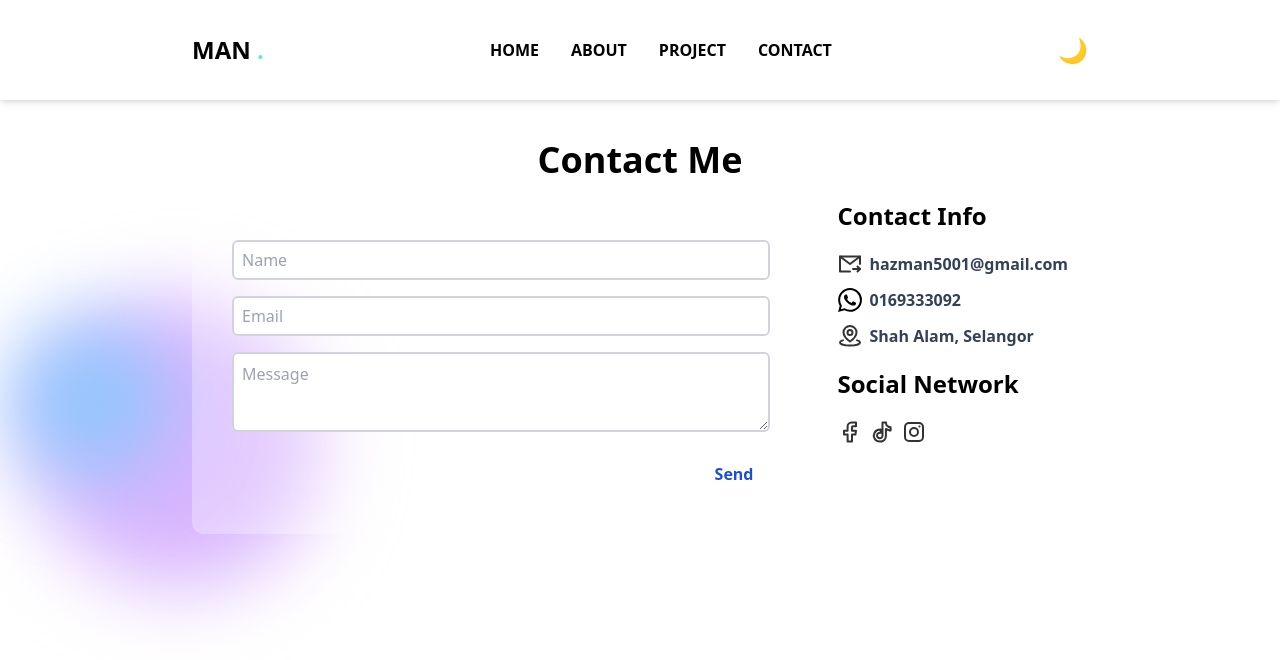
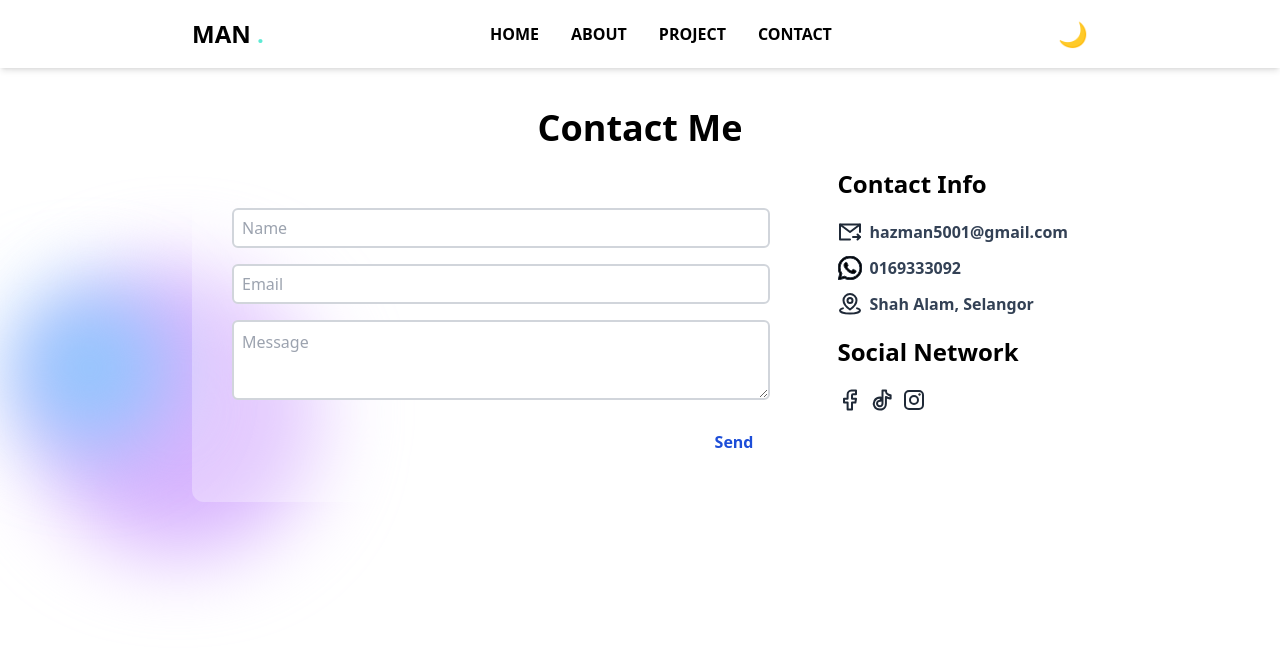
Before and after one commit to Hazman97/hazman5540, a Vue app: page /contact in a window 1280 px wide. Shown: the top 660 px of the page. Built offline with nearby package versions, Linux system fonts and the light colour scheme.

Commit message:
feat: Add rounded corners to about page image
The code changes in `about.vue` include adding the `rounded-md` class to the image element, giving it rounded corners. This improves the visual appearance of the image on the about page.

```diff
--- a/public/index.html
+++ b/public/index.html
@@ -7,11 +7,11 @@
     <link rel="icon" href="<%= BASE_URL %>favicon.ico">
     <title><%= htmlWebpackPlugin.options.title %></title>
   </head>
-  <body class="dark:bg-black">
+  <body class="bg-white dark:bg-[#0a192f]">
     <noscript>
       <strong>We're sorry but <%= htmlWebpackPlugin.options.title %> doesn't work properly without JavaScript enabled. Please enable it to continue.</strong>
     </noscript>
-    <div id="app"></div>
+    <div id="app" ></div>
     <!-- built files will be auto injected -->
   </body>
 </html>
--- a/src/router/index.ts
+++ b/src/router/index.ts
@@ -5,6 +5,8 @@ import HomeView from '../views/HomeView.vue';
 import PortfolioView from '../views/portfolio/portfolio.vue';
 import Nav from '../views/portfolio/header.vue'; // Import the Nav component
 import Contact from '../views/portfolio/contact.vue'; // Import the Contact component
+import about from '../views/portfolio/about.vue'; // Import the About component
+import project from '../views/portfolio/project.vue'; // Import the Project component
 
 const routes = [
   {
@@ -31,6 +33,22 @@ const routes = [
       nav: Nav,          // This is the named view
     },
   },
+  {
+    path: "/project",
+    name: "project",
+    components: {
+      default: project,  // This is the default view
+      nav: Nav,          // This is the named view
+    },
+  },
+  {
+    path: "/about",
+    name: "about",
+    components: {
+      default: about,  // This is the default view
+      nav: Nav,          // This is the named view
+    },
+  },
 
 ];
 
--- a/src/views/portfolio/about.vue
+++ b/src/views/portfolio/about.vue
@@ -22,7 +22,7 @@
                 contribute to front-end development or IT support roles.</p>
         </div>
         <div class="w-full py-10">
-          <img src="/test.png" alt="" class="w-60 h-60 object-cover mx-auto" />
+          <img src="/test.png" alt="" class="w-60 h-60 object-cover mx-auto rounded-md" />
         </div>
       </div>
     </div>
--- a/src/views/portfolio/contact.vue
+++ b/src/views/portfolio/contact.vue
@@ -22,12 +22,12 @@
 </style>
 
 <template>
-  <div class="px-[15%] relative z-1 dark:bg-[#0a192f] py-10">
+  <div class="px-[15%] relative z-1 dark:bg-[#0a192f] py-10 ">
     <div class="absolute top-0 -left-4 w-72 h-72 rounded-full bg-purple-300 blur-2xl animate-move-spin-scale"></div>
     <div class="absolute top-5 -left-10 w-40 h-40 rounded-full bg-blue-300 blur-2xl animate-move-spin-scale"></div>
-    <h2 class="font-semibold text-center text-4xl capitalize text-black dark:text-white">contact me</h2>
+    <h2 class="font-semibold text-center text-4xl capitalize text-black dark:text-[#ccd6f6]">contact me</h2>
     <div class="flex flex-col sm:flex-col md:flex-row md:justify-between gap-2 relative z-2">
-      <div class="bg-white/30 backdrop:blur-xl container w-full h-50 py-10 px-10 rounded-xl">
+      <div class="bg-white/30 dark:bg-black/10 backdrop:blur-xl dark:mt-10 container w-full h-50 py-10 px-10 rounded-xl">
         <h1 class="text-center text-3xl font-semibold capitalize mb-5">
 
         </h1>
@@ -52,42 +52,101 @@
     <div class="flex justify-end">
       <button
         type="submit"
-        class="bg-white bg-opacity-30 backdrop-filter backdrop-blur-md rounded-full px-4 py-2 text-blue-700 font-semibold"
+        class="bg-white dark:bg-transparent dark:border-teal-300 dark:border dark:text-teal-500 bg-opacity-30 backdrop-filter backdrop-blur-md rounded-full px-4 py-2 text-blue-700 font-semibold"
       >
         Send
       </button>
     </div>
   </form>
       </div>
-      <div class=" p-5  backdrop-blur-md bg-white/30 rounded-xl">
+      <div class=" p-5  backdrop-blur-md bg-white/30 dark:bg-black/10 rounded-xl dark:text-[#ccd6f6] dark:mt-10">
 <h1 class="font-semibold text-2xl capitalize ">contact info</h1>
 <div class="flex flex-col gap-3 mt-5">
-    <a href="mailto:hazman5001@gmail.com" target="_blank" class="text-slate-700 font-semibold items-center flex gap-2"> <span>
-<svg width="24" height="24" viewBox="0 0 48 48" fill="none" xmlns="http://www.w3.org/2000/svg">
-<path d="M44 24V9H24H4V24V39H24" stroke="#333" stroke-width="4" stroke-linecap="round" stroke-linejoin="round" />
-<path d="M44 34L30 34" stroke="#333" stroke-width="4" stroke-linecap="round" stroke-linejoin="round" />
-<path d="M39 29L44 34L39 39" stroke="#333" stroke-width="4" stroke-linecap="round" stroke-linejoin="round" />
-<path d="M4 9L24 24L44 9" stroke="#333" stroke-width="4" stroke-linecap="round" stroke-linejoin="round" />
-</svg>
+    <a href="mailto:hazman5001@gmail.com" target="_blank" class="text-slate-700 dark:text-slate-400 font-semibold items-center flex gap-2"> <span>
+
+      <svg
+              width="24"
+              height="24"
+              viewBox="0 0 48 48"
+              fill="none"
+              xmlns="http://www.w3.org/2000/svg"
+              class="stroke-current text-gray-800 dark:text-slate-400"
+            > <path
+                d="M44 24V9H24H4V24V39H24"
+                stroke-width="4"
+                stroke-linecap="round"
+                stroke-linejoin="round"
+              />
+              <path
+                d="M44 34L30 34"
+                stroke-width="4"
+                stroke-linecap="round"
+                stroke-linejoin="round"
+              />
+              <path
+                d="M39 29L44 34L39 39"
+                stroke-width="4"
+                stroke-linecap="round"
+                stroke-linejoin="round"
+              />
+              <path
+                d="M4 9L24 24L44 9"
+                stroke-width="4"
+                stroke-linecap="round"
+                stroke-linejoin="round"
+              />
+            </svg>
 </span> hazman5001@gmail.com</a>
       <a
       href="https://wa.me/60169333092"
-      class="text-slate-700 font-semibold flex items-center gap-2"
+      class="text-slate-700 font-semibold flex items-center gap-2 dark:text-slate-400"
       target="_blank"
       rel="noopener noreferrer"
     > <span>
-
-        <svg width="24px" height="24px" viewBox="0 0 24 24" role="img" xmlns="http://www.w3.org/2000/svg"><title>WhatsApp icon</title><path d="M17.472 14.382c-.297-.149-1.758-.867-2.03-.967-.273-.099-.471-.148-.67.15-.197.297-.767.966-.94 1.164-.173.199-.347.223-.644.075-.297-.15-1.255-.463-2.39-1.475-.883-.788-1.48-1.761-1.653-2.059-.173-.297-.018-.458.13-.606.134-.133.298-.347.446-.52.149-.174.198-.298.298-.497.099-.198.05-.371-.025-.52-.075-.149-.669-1.612-.916-2.207-.242-.579-.487-.5-.669-.51-.173-.008-.371-.01-.57-.01-.198 0-.52.074-.792.372-.272.297-1.04 1.016-1.04 2.479 0 1.462 1.065 2.875 1.213 3.074.149.198 2.096 3.2 5.077 4.487.709.306 1.262.489 1.694.625.712.227 1.36.195 1.871.118.571-.085 1.758-.719 2.006-1.413.248-.694.248-1.289.173-1.413-.074-.124-.272-.198-.57-.347m-5.421 7.403h-.004a9.87 9.87 0 01-5.031-1.378l-.361-.214-3.741.982.998-3.648-.235-.374a9.86 9.86 0 01-1.51-5.26c.001-5.45 4.436-9.884 9.888-9.884 2.64 0 5.122 1.03 6.988 2.898a9.825 9.825 0 012.893 6.994c-.003 5.45-4.437 9.884-9.885 9.884m8.413-18.297A11.815 11.815 0 0012.05 0C5.495 0 .16 5.335.157 11.892c0 2.096.547 4.142 1.588 5.945L.057 24l6.305-1.654a11.882 11.882 0 005.683 1.448h.005c6.554 0 11.89-5.335 11.893-11.893a11.821 11.821 0 00-3.48-8.413Z"/></svg>
-
-    </span>
+  <svg
+    class="stroke-current text-gray-800 dark:text-slate-400"
+    width="24px"
+    height="24px"
+    viewBox="0 0 24 24"
+    role="img"
+    xmlns="http://www.w3.org/2000/svg"
+  >
+    <title>WhatsApp icon</title>
+    <path
+      d="M17.472 14.382c-.297-.149-1.758-.867-2.03-.967-.273-.099-.471-.148-.67.15-.197.297-.767.966-.94 1.164-.173.199-.347.223-.644.075-.297-.15-1.255-.463-2.39-1.475-.883-.788-1.48-1.761-1.653-2.059-.173-.297-.018-.458.13-.606.134-.133.298-.347.446-.52.149-.174.198-.298.298-.497.099-.198.05-.371-.025-.52-.075-.149-.669-1.612-.916-2.207-.242-.579-.487-.5-.669-.51-.173-.008-.371-.01-.57-.01-.198 0-.52.074-.792.372-.272.297-1.04 1.016-1.04 2.479 0 1.462 1.065 2.875 1.213 3.074.149.198 2.096 3.2 5.077 4.487.709.306 1.262.489 1.694.625.712.227 1.36.195 1.871.118.571-.085 1.758-.719 2.006-1.413.248-.694.248-1.289.173-1.413-.074-.124-.272-.198-.57-.347m-5.421 7.403h-.004a9.87 9.87 0 01-5.031-1.378l-.361-.214-3.741.982.998-3.648-.235-.374a9.86 9.86 0 01-1.51-5.26c.001-5.45 4.436-9.884 9.888-9.884 2.64 0 5.122 1.03 6.988 2.898a9.825 9.825 0 012.893 6.994c-.003 5.45-4.437 9.884-9.885 9.884m8.413-18.297A11.815 11.815 0 0012.05 0C5.495 0 .16 5.335.157 11.892c0 2.096.547 4.142 1.588 5.945L.057 24l6.305-1.654a11.882 11.882 0 005.683 1.448h.005c6.554 0 11.89-5.335 11.893-11.893a11.821 11.821 0 00-3.48-8.413Z"
+    />
+  </svg>
+</span>
       0169333092
     </a>
-    <a href="https://www.google.com/maps/place/Shah+Alam,+Selangor/@3.1017871,101.4110135,11.62z/data=!4m6!3m5!1s0x31cc4d8b932abdc7:0x6e65e085abb091c5!8m2!3d3.073281!4d101.518461!16zL20vMHN5cmY?entry=ttu" class="text-slate-700 font-semibold flex item-center gap-2"> <span>
+    <a href="https://www.google.com/maps/place/Shah+Alam,+Selangor/@3.1017871,101.4110135,11.62z/data=!4m6!3m5!1s0x31cc4d8b932abdc7:0x6e65e085abb091c5!8m2!3d3.073281!4d101.518461!16zL20vMHN5cmY?entry=ttu" class="text-slate-700 dark:text-slate-400 font-semibold flex item-center gap-2"> <span>
 
-<svg width="24" height="24" viewBox="0 0 48 48" fill="none" xmlns="http://www.w3.org/2000/svg">
-<path d="M9.85786 32.7574C6.23858 33.8432 4 35.3432 4 37C4 40.3137 12.9543 43 24 43C35.0457 43 44 40.3137 44 37C44 35.3432 41.7614 33.8432 38.1421 32.7574" stroke="#333" stroke-width="4" stroke-linecap="round" stroke-linejoin="round" />
-<path d="M24 35C24 35 37 26.504 37 16.6818C37 9.67784 31.1797 4 24 4C16.8203 4 11 9.67784 11 16.6818C11 26.504 24 35 24 35Z" fill="transparent" stroke="#333" stroke-width="4" stroke-linejoin="round" />
-<path d="M24 22C26.7614 22 29 19.7614 29 17C29 14.2386 26.7614 12 24 12C21.2386 12 19 14.2386 19 17C19 19.7614 21.2386 22 24 22Z" fill="transparent" stroke="#333" stroke-width="4" stroke-linejoin="round" />
+      <svg
+  width="24"
+  height="24"
+  viewBox="0 0 48 48"
+  fill="none"
+  class="stroke-current text-gray-800 dark:text-slate-400"
+  xmlns="http://www.w3.org/2000/svg"
+>
+  <path
+    d="M9.85786 32.7574C6.23858 33.8432 4 35.3432 4 37C4 40.3137 12.9543 43 24 43C35.0457 43 44 40.3137 44 37C44 35.3432 41.7614 33.8432 38.1421 32.7574"
+    stroke-width="4"
+    stroke-linecap="round"
+    stroke-linejoin="round"
+  />
+  <path
+    d="M24 35C24 35 37 26.504 37 16.6818C37 9.67784 31.1797 4 24 4C16.8203 4 11 9.67784 11 16.6818C11 26.504 24 35 24 35Z"
+    fill="transparent"
+    stroke-width="4"
+    stroke-linejoin="round"
+  />
+  <path
+    d="M24 22C26.7614 22 29 19.7614 29 17C29 14.2386 26.7614 12 24 12C21.2386 12 19 14.2386 19 17C19 19.7614 21.2386 22 24 22Z"
+    fill="transparent"
+    stroke-width="4"
+    stroke-linejoin="round"
+  />
 </svg>
 
     </span> Shah Alam, Selangor</a>
@@ -96,26 +155,26 @@
 <div>
     <div class="flex gap-2 py-5">
     <a href="https://www.facebook.com/hazman5540" class="text-blue-700 font-semibold" target="_blank"> <span>
-<svg width="24" height="24" viewBox="0 0 48 48" fill="none" xmlns="http://www.w3.org/2000/svg">
-<path d="M36 12.5997H31.2489H29.9871C28.9009 12.5997 28.0203 13.4803 28.0203 14.5666V21.4674H36L34.8313 29.0643H28.0203V43H19.2451V29.0643H12V21.4674H19.1515L19.2451 14.2563L19.2318 12.9471C19.1879 8.60218 22.6745 5.04434 27.0194 5.0004C27.0459 5.00013 27.0724 5 27.0989 5H36V12.5997Z" fill="transparent" stroke="#333" stroke-width="4" stroke-linejoin="round" />
+<svg width="24" height="24" viewBox="0 0 48 48" fill="none" class="stroke-current text-gray-800 dark:text-slate-400" xmlns="http://www.w3.org/2000/svg">
+<path d="M36 12.5997H31.2489H29.9871C28.9009 12.5997 28.0203 13.4803 28.0203 14.5666V21.4674H36L34.8313 29.0643H28.0203V43H19.2451V29.0643H12V21.4674H19.1515L19.2451 14.2563L19.2318 12.9471C19.1879 8.60218 22.6745 5.04434 27.0194 5.0004C27.0459 5.00013 27.0724 5 27.0989 5H36V12.5997Z" fill="transparent"  stroke-width="4" stroke-linejoin="round" />
 </svg>
 </span></a>
       <a
       href="https://www.tiktok.com/@hazman5540"
-      class="text-blue-700 font-semibold"
+      class="text-blue-700 font-semibold "
       target="_blank"
       rel="noopener noreferrer"
     >
      <span>
-<svg width="24" height="24" viewBox="0 0 48 48" fill="none" xmlns="http://www.w3.org/2000/svg">
-<path d="M21.358 19.1399C15.4694 18.8558 11.3762 20.9553 9.07838 25.4384C5.63169 32.163 8.48026 43.1666 19.9788 43.1666C31.4774 43.1666 31.81 32.0554 31.81 30.8914C31.81 30.1154 31.81 25.7764 31.81 17.8746C34.2694 19.4323 36.343 20.37 38.0308 20.6877C39.7186 21.0053 40.7915 21.1461 41.2497 21.11V14.6343C39.6886 14.4461 38.3386 14.0873 37.1997 13.5581C35.4913 12.7643 32.1037 10.5611 32.1037 7.33208C32.106 7.34787 32.106 6.51493 32.1037 4.83325H24.9857C24.9645 20.6493 24.9645 29.3353 24.9857 30.8914C25.0175 33.2255 23.2068 36.4905 19.5355 36.4905C15.8642 36.4905 14.0535 33.2281 14.0535 31.1239C14.0535 29.8357 14.496 27.9685 16.3251 26.5858C17.4098 25.7658 18.9153 25.4384 21.358 25.4384C21.358 24.6828 21.358 22.5833 21.358 19.1399Z" fill="transparent" stroke="#333" stroke-width="4" stroke-linejoin="round" />
+<svg width="24" height="24" viewBox="0 0 48 48" class="stroke-current text-gray-800 dark:text-slate-400" fill="none" xmlns="http://www.w3.org/2000/svg">
+<path d="M21.358 19.1399C15.4694 18.8558 11.3762 20.9553 9.07838 25.4384C5.63169 32.163 8.48026 43.1666 19.9788 43.1666C31.4774 43.1666 31.81 32.0554 31.81 30.8914C31.81 30.1154 31.81 25.7764 31.81 17.8746C34.2694 19.4323 36.343 20.37 38.0308 20.6877C39.7186 21.0053 40.7915 21.1461 41.2497 21.11V14.6343C39.6886 14.4461 38.3386 14.0873 37.1997 13.5581C35.4913 12.7643 32.1037 10.5611 32.1037 7.33208C32.106 7.34787 32.106 6.51493 32.1037 4.83325H24.9857C24.9645 20.6493 24.9645 29.3353 24.9857 30.8914C25.0175 33.2255 23.2068 36.4905 19.5355 36.4905C15.8642 36.4905 14.0535 33.2281 14.0535 31.1239C14.0535 29.8357 14.496 27.9685 16.3251 26.5858C17.4098 25.7658 18.9153 25.4384 21.358 25.4384C21.358 24.6828 21.358 22.5833 21.358 19.1399Z" fill="transparent" stroke-width="4" stroke-linejoin="round" />
 </svg>
 </span>
     </a>
     <a href="https://www.instagram.com/hazman_adanan/" class="text-blue-700 font-semibold"> <span>
-<svg width="24" height="24" viewBox="0 0 48 48" fill="none" xmlns="http://www.w3.org/2000/svg">
-<path d="M34 6H14C9.58172 6 6 9.58172 6 14V34C6 38.4183 9.58172 42 14 42H34C38.4183 42 42 38.4183 42 34V14C42 9.58172 38.4183 6 34 6Z" fill="transparent" stroke="#333" stroke-width="4" stroke-linejoin="round" />
-<path d="M24 32C28.4183 32 32 28.4183 32 24C32 19.5817 28.4183 16 24 16C19.5817 16 16 19.5817 16 24C16 28.4183 19.5817 32 24 32Z" fill="transparent" stroke="#333" stroke-width="4" stroke-linejoin="round" />
+<svg width="24" height="24" viewBox="0 0 48 48" fill="none" class="stroke-current text-gray-800 dark:text-slate-400" xmlns="http://www.w3.org/2000/svg">
+<path d="M34 6H14C9.58172 6 6 9.58172 6 14V34C6 38.4183 9.58172 42 14 42H34C38.4183 42 42 38.4183 42 34V14C42 9.58172 38.4183 6 34 6Z" fill="transparent"  stroke-width="4" stroke-linejoin="round" />
+<path d="M24 32C28.4183 32 32 28.4183 32 24C32 19.5817 28.4183 16 24 16C19.5817 16 16 19.5817 16 24C16 28.4183 19.5817 32 24 32Z" fill="transparent"  stroke-width="4" stroke-linejoin="round" />
 <path d="M35 15C36.1046 15 37 14.1046 37 13C37 11.8954 36.1046 11 35 11C33.8954 11 33 11.8954 33 13C33 14.1046 33.8954 15 35 15Z" fill="#333" />
 </svg>
 </span></a>
--- a/src/views/portfolio/header.vue
+++ b/src/views/portfolio/header.vue
@@ -1,5 +1,5 @@
 <template>
-    <header class="py-8 px-[15%] bg-white dark:bg-[#0a192f] shadow-md ">
+    <header class="py-4 px-[15%] bg-white/30 dark:bg-[#0a192f]/10 shadow-md backdrop-blur-sm sticky z-200">
       <div class="container mx-auto flex items-center justify-between">
         <a ref="/" class="font-bold text-2xl text-black dark:text-white">
           MAN <span class="text-teal-300">.</span>
@@ -10,7 +10,7 @@
               <li><router-link class="hover:text-teal-400" :to="{name:'portfolio'}">Home</router-link></li>
 
 
-              <li><router-link class="hover:text-teal-300" to="/about">About</router-link></li>
+              <li><router-link class="hover:text-teal-300" :to="{name:'about'}">About</router-link></li>
               <li><router-link class="hover:text-teal-300" to="/Project">Project</router-link></li>
               <li><router-link class="hover:text-teal-300" to="/contact">Contact</router-link></li>
             </ul>
@@ -39,7 +39,17 @@
       };
     },
     mounted() {
-      this.isDarkMode = localStorage.getItem('darkMode') === 'true';
+    const userPreference = localStorage.getItem('darkMode');
+
+    if (userPreference !== null) {
+      // User has a preference stored in localStorage
+      this.isDarkMode = userPreference === 'true';
+    } else {
+      // No user preference, check the system's theme preference
+      this.isDarkMode = window.matchMedia('(prefers-color-scheme: dark)').matches;
+    }
+
+    // Apply the theme based on the determined preference
     if (this.isDarkMode) {
       document.documentElement.classList.add('dark');
     } else {
--- a/src/views/portfolio/home.vue
+++ b/src/views/portfolio/home.vue
@@ -0,0 +1,24 @@
+<template>
+    <div>
+
+    </div>
+</template>
+
+<script>
+export default {
+    name: 'Home',
+    // Your component's logic goes here
+}
+</script>
+
+<style scoped>
+/* Your component's styles go here */
+h1 {
+    color: #333;
+    font-size: 24px;
+}
+p {
+    color: #666;
+    font-size: 16px;
+}
+</style>
--- a/src/views/portfolio/portfolio.vue
+++ b/src/views/portfolio/portfolio.vue
@@ -1,28 +1,29 @@
 <template>
-    <navpage class="relative z-10"/>
-
-    <about/>
-<project class="relative z-10"/>
-    <contact/>
-
-
+  <div class="relative">
+    <navpage class="z-100 sticky top-0" />
+<home/>
+    <about />
+    <project class=" z-10" />
+    <contact />
+  </div>
 </template>
 
 <script>
-import project from './project.vue'
-import navpage from './header.vue'
-import contact from './contact.vue'
-import about from './about.vue'
+import project from "./project.vue";
+import navpage from "./header.vue";
+import contact from "./contact.vue";
+import about from "./about.vue";
+import home from "./home.vue";
 
 export default {
-    name: 'Portfolio',
-    // Add your component logic here
-    components:{
-        navpage,
-        contact,
-        project,
-        about
-    }
-
-}
+  name: "Portfolio",
+  // Add your component logic here
+  components: {
+    navpage,
+    contact,
+    project,
+    about,
+    home
+  },
+};
 </script>
--- a/src/views/portfolio/project.vue
+++ b/src/views/portfolio/project.vue
@@ -1,18 +1,18 @@
 <template>
-    <div class="px-[15%] h-screen dark:bg-[#0a192f]">
+    <div class="px-[15%] h-screen dark:bg-[#0a192f] z-10">
       <div>
-        <h1 class="text-4xl capitalize text-center font-semibold dark:text-[#ccd6f6]">projects</h1>
+        <h1 class="text-4xl capitalize text-center font-semibold dark:text-[#ccd6f6] mb-10">projects</h1>
 
         <div
           v-for="(project, index) in projects"
           :key="index"
-          class="border border-gray-300 dark:border-slate-400 mt-5 rounded-lg flex flex-col sm:flex-col md:flex-row p-3"
+          class="border border-gray-300 dark:border-slate-400 dark:hover:border-teal-300 mt-5 rounded-lg flex flex-col sm:flex-col md:flex-row p-3 "
         >
           <div>
             <img
               :src="project.image"
               alt=""
-              class="w-60 h-40 rounded-full object-cover"
+              class="w-60 h-40 rounded-full object-cover z-10"
             />
           </div>
           <div>
```
Lines whose indentation alone changed are shown as unchanged.
